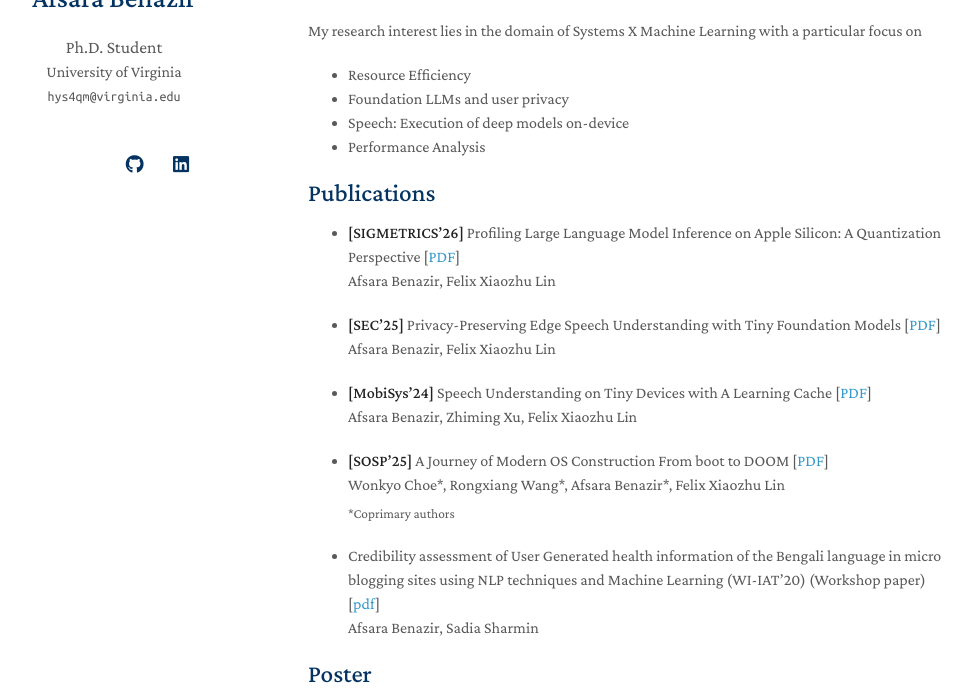
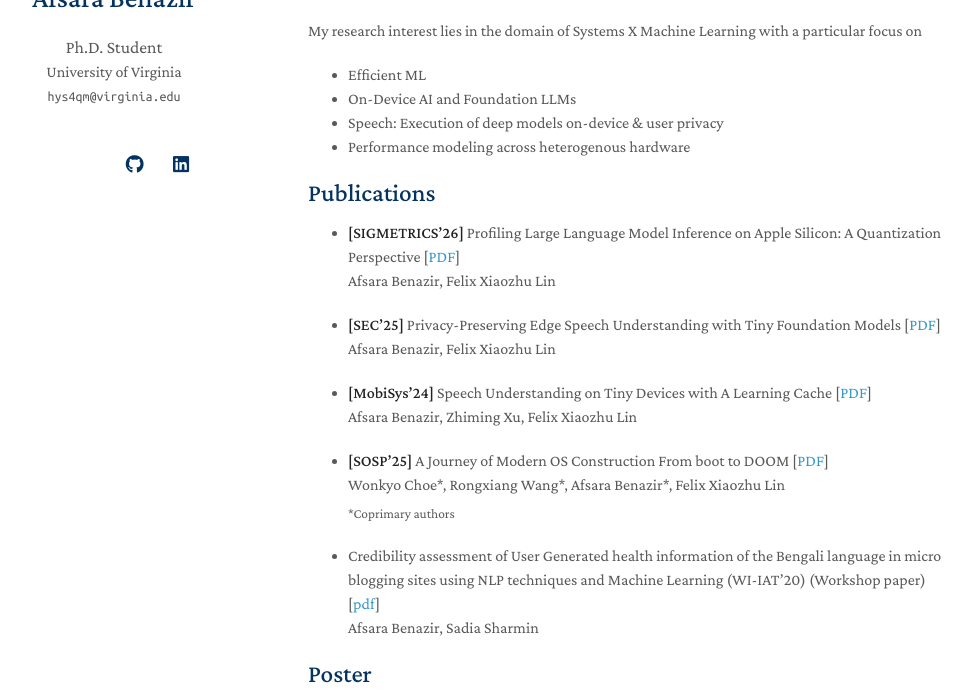
Before and after one commit to afsara-ben/aben.github.io, a Jekyll site: the page built from index.md, in a window 1280 px wide and 900 px high, cut to the strip 206-900 px from the top of the window. Shown: the whole strip, without its empty margins (162-1134 px from the left). Built offline with Jekyll 4.4.1, drawn with Linux system fonts in a browser that asks for light colours; nearby versions of some CDN libraries; a style sheet for code colours, icons or effects is not loaded; our own code applies the rules of GitHub Pages for plain Markdown files.

Commit message:
Revise research interests in index.md
Updated research interests for clarity and conciseness.

```diff
--- a/index.md
+++ b/index.md
@@ -9,10 +9,10 @@ For more information, please check my [CV](https://drive.google.com/file/d/1LJXc
 
 My research interest lies in the domain of Systems X Machine Learning with a particular focus on
 
-* Resource Efficiency
-* Foundation LLMs and user privacy
-* Speech: Execution of deep models on-device
-* Performance Analysis
+* Efficient ML
+* On-Device AI and Foundation LLMs
+* Speech: Execution of deep models on-device & user privacy
+* Performance modeling across heterogenous hardware
 
 ## Publications
 - **[SIGMETRICS'26]** Profiling Large Language Model Inference on Apple Silicon: A Quantization Perspective [[PDF](https://arxiv.org/abs/2508.08531)] \
```
